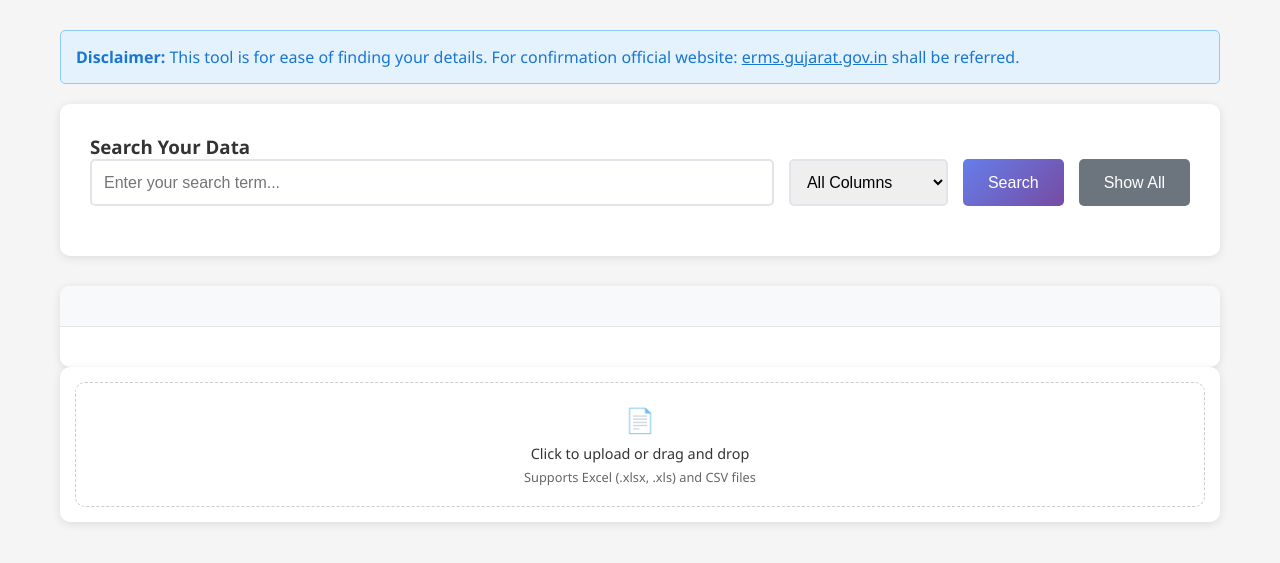
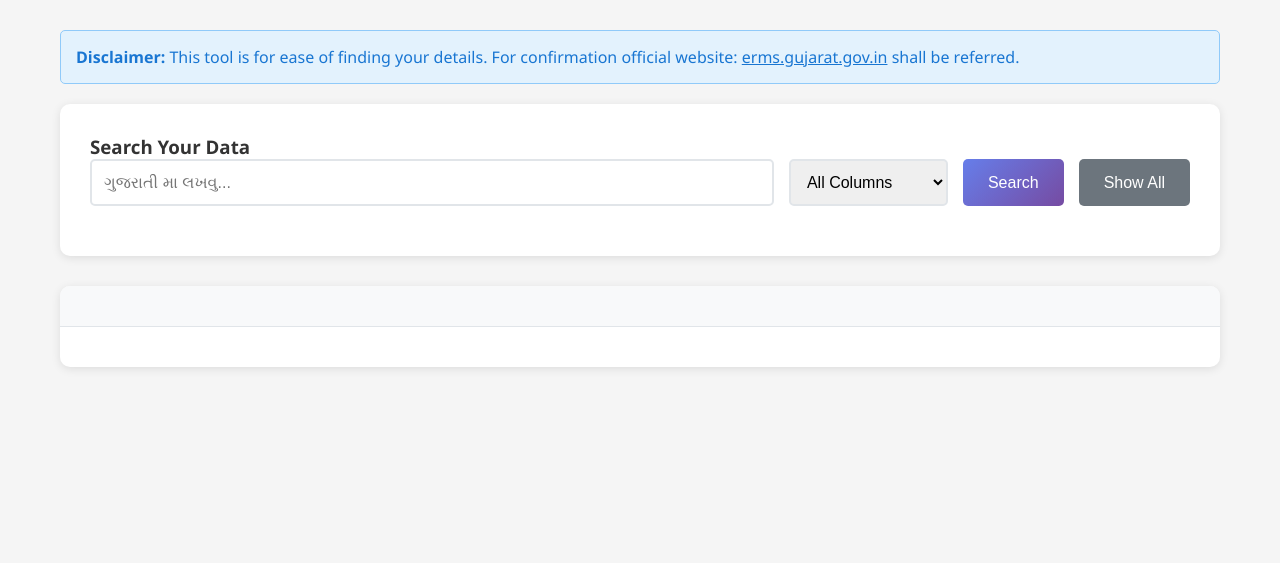
Before and after one commit to faiz-123/excel-search-app, a Flask app: template templates/index.html in a window 1280 px wide. Shown: the part 237-800 px from the top of the page. Run offline with Flask 3, Linux system fonts and the light colour scheme; the template is opened without the code that fills it: most values are stand-ins (such as "Sample title", 1, 10 or a date in 2020).

Commit message:
Update search placeholder to Gujarati text

```diff
--- a/templates/index.html
+++ b/templates/index.html
@@ -86,77 +86,6 @@
             .text-content h1 {
                 font-size: 2.2em;
             }
-        }
-
-        .upload-section {
-            background: white;
-            padding: 30px;
-            border-radius: 10px;
-            box-shadow: 0 2px 10px rgba(0,0,0,0.1);
-            margin-bottom: 30px;
-        }
-
-        .upload-section.compact {
-            padding: 15px;
-            margin-bottom: 20px;
-        }
-
-        .file-upload {
-            border: 2px dashed #667eea;
-            border-radius: 10px;
-            padding: 40px;
-            text-align: center;
-            cursor: pointer;
-            transition: all 0.3s ease;
-        }
-
-        .file-upload.compact {
-            padding: 20px;
-            border: 1px dashed #ccc;
-        }
-
-        .file-upload:hover {
-            border-color: #764ba2;
-            background-color: #f8f9ff;
-        }
-
-        .file-upload.dragover {
-            border-color: #764ba2;
-            background-color: #f0f2ff;
-        }
-
-        .upload-icon {
-            font-size: 3em;
-            color: #667eea;
-            margin-bottom: 15px;
-        }
-
-        .upload-icon.compact {
-            font-size: 1.5em;
-            margin-bottom: 8px;
-        }
-
-        .upload-text {
-            font-size: 1.2em;
-            margin-bottom: 10px;
-        }
-
-        .upload-text.compact {
-            font-size: 0.9em;
-            margin-bottom: 5px;
-        }
-
-        .upload-subtext {
-            color: #666;
-            font-size: 0.9em;
-        }
-
-        .upload-subtext.compact {
-            font-size: 0.8em;
-        }
-
-        .file-input {
-            display: none;
         }
 
         .btn {
@@ -372,6 +301,16 @@
                 font-size: 16px; /* Prevents zoom on iOS */
             }
 
+            .language-search-section {
+                padding: 15px !important;
+                margin-bottom: 20px !important;
+            }
+
+            .language-search-section h4,
+            .regular-search-section h4 {
+                font-size: 1em !important;
+            }
+
             .btn {
                 padding: 15px 25px;
                 font-size: 1.1em;
@@ -390,10 +329,6 @@
             }
 
             .search-section {
-                padding: 20px;
-            }
-
-            .upload-section {
                 padding: 20px;
             }
 
@@ -449,8 +384,10 @@
 
         <div id="searchSection" class="search-section" {% if file_info %}style="display: block;"{% endif %}>
             <h3>Search Your Data</h3>
+
+            <!-- Search Section -->
             <div class="search-form">
-                <input type="text" id="searchInput" class="search-input" placeholder="Enter your search term...">
+                <input type="text" id="searchInput" class="search-input" placeholder="ગુજરાતી મા લખવુ...">
                 <select id="columnSelect" class="search-select">
                     <option value="all">All Columns</option>
                     {% if file_info %}
@@ -477,15 +414,6 @@
             </div>
             <div class="pagination" id="pagination"></div>
         </div>
-
-        <div class="upload-section{% if file_info %} compact{% endif %}">
-            <div class="file-upload{% if file_info %} compact{% endif %}" onclick="document.getElementById('fileInput').click()">
-                <div class="upload-icon{% if file_info %} compact{% endif %}">📄</div>
-                <div class="upload-text{% if file_info %} compact{% endif %}">Click to upload or drag and drop</div>
-                <div class="upload-subtext{% if file_info %} compact{% endif %}">Supports Excel (.xlsx, .xls) and CSV files</div>
-                <input type="file" id="fileInput" class="file-input" accept=".xlsx,.xls,.csv">
-            </div>
-        </div>
     </div>
 
     <script>
@@ -498,65 +426,47 @@
 
         // Auto-load data if file is already loaded
         window.addEventListener('DOMContentLoaded', function() {
+            console.log('🌐 DOM loaded, fileInfo:', fileInfo);
+            // Auto-load data if file is already loaded
             if (fileInfo) {
+                console.log('📊 Auto-loading data for file:', fileInfo.filename);
                 loadAllData();
+            } else {
+                console.log('⚠️ No fileInfo available, skipping auto-load');
             }
         });
 
-        // File upload handling
-        const fileInput = document.getElementById('fileInput');
-        const fileUpload = document.querySelector('.file-upload');
+        // Modified search function to accept custom search term
+        function performSearchWithTerm(searchTerm, column = null) {
+            const selectedColumn = column || document.getElementById('columnSelect').value;
 
-        fileInput.addEventListener('change', handleFileUpload);
+            showLoading('Searching...');
 
-        // Drag and drop functionality
-        fileUpload.addEventListener('dragover', (e) => {
-            e.preventDefault();
-            fileUpload.classList.add('dragover');
-        });
-
-        fileUpload.addEventListener('dragleave', () => {
-            fileUpload.classList.remove('dragover');
-        });
-
-        fileUpload.addEventListener('drop', (e) => {
-            e.preventDefault();
-            fileUpload.classList.remove('dragover');
-            const files = e.dataTransfer.files;
-            if (files.length > 0) {
-                fileInput.files = files;
-                handleFileUpload();
-            }
-        });
-
-        function handleFileUpload() {
-            const file = fileInput.files[0];
-            if (!file) return;
-
-            const formData = new FormData();
-            formData.append('file', file);
-
-            showLoading('Uploading and processing file...');
-
-            fetch('/upload', {
+            fetch('/search', {
                 method: 'POST',
-                body: formData
+                headers: {
+                    'Content-Type': 'application/json',
+                },
+                body: JSON.stringify({
+                    query: searchTerm,
+                    column: selectedColumn
+                })
             })
             .then(response => response.json())
             .then(data => {
                 hideLoading();
                 if (data.success) {
-                    fileInfo = data.data;
-                    showAlert(`File uploaded successfully! ${data.data.rows} rows, ${data.data.columns} columns`, 'success');
-                    setupSearchSection(data.data.column_names);
-                    loadAllData();
+                    currentResults = data.results;
+                    currentPage = 1;
+                    displayResults(data.results, `Search Results: "${searchTerm}" (${data.total_results} results)`);
+                    document.getElementById('resultsSection').style.display = 'block';
                 } else {
                     showAlert(data.error, 'error');
                 }
             })
             .catch(error => {
                 hideLoading();
-                showAlert('Error uploading file: ' + error.message, 'error');
+                showAlert('Search error: ' + error.message, 'error');
             });
         }
 
@@ -642,6 +552,16 @@
         }
 
         function displayResults(results, title) {
+            // Validate parameters
+            if (!results || !Array.isArray(results)) {
+                console.error('displayResults called with invalid results:', results);
+                document.getElementById('resultsSection').style.display = 'block';
+                document.getElementById('resultsInfo').textContent = 'Error displaying results';
+                document.getElementById('tableHead').innerHTML = '';
+                document.getElementById('tableBody').innerHTML = '<tr><td colspan="100%" style="text-align: center; padding: 40px;">Error: Invalid data received</td></tr>';
+                return;
+            }
+
             if (results.length === 0) {
                 document.getElementById('resultsSection').style.display = 'block';
                 document.getElementById('resultsInfo').textContent = 'No results found';
@@ -787,6 +707,13 @@
                 performSearch();
             }
         });
+
+        // Enter key search for main search input
+        document.getElementById('searchInput').addEventListener('keypress', function(e) {
+            if (e.key === 'Enter') {
+                performSearch();
+            }
+        });
     </script>
 </body>
 </html>
```
